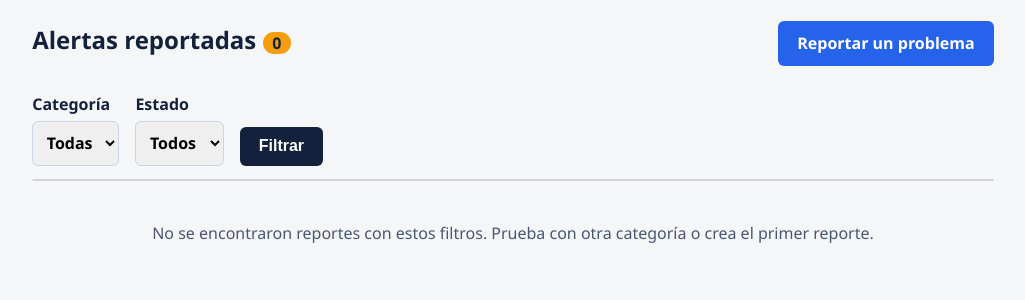
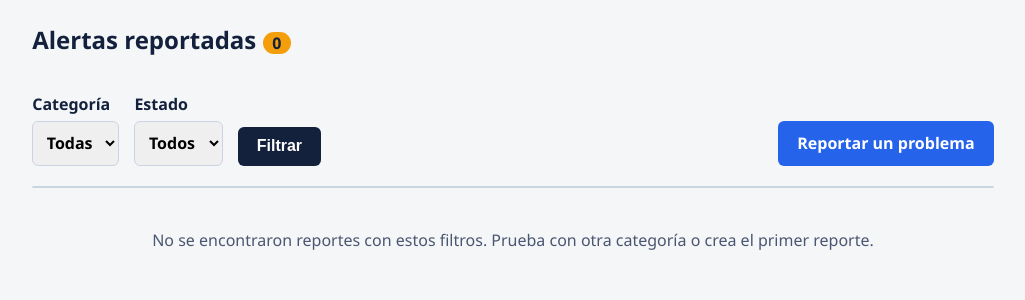
Before and after one commit to santiagoanalfonsora-ops/PublicAlert, a Flask app: template templates/mapa.html in a window 1280 px wide. Shown: the part 69-369 px from the top of the page, without its empty margins (127-1152 px from the left). Run offline with Flask 3, Linux system fonts and the light colour scheme; the template is opened without the code that fills it, so the values that code supplies are empty.

Commit message:
Leve correcion de los htmls

```diff
--- a/templates/mapa.html
+++ b/templates/mapa.html
@@ -1,4 +1,3 @@
-
 {% extends "base.html" %}
 {% block titulo %}Mapa de reportes · Public Alert{% endblock %}
 
@@ -9,15 +8,13 @@
         Alertas reportadas
         <span class="contador">{{ reportes|length }}</span>
     </h1>
-
-    <a class="btn" href="{{ url_for('reportar') }}">
-        Reportar un problema
-    </a>
 </div>
 
-<!-- FILTROS -->
-<form class="filtros" method="get">
+<!-- CONTENEDOR DE FILTROS Y BOTÓN -->
+<div style="display: flex; justify-content: space-between; align-items: flex-end; margin-bottom: 20px;">
 
+    <!-- FILTROS (Lado izquierdo) -->
+    <form class="filtros" method="get" style="display: flex; gap: 15px; align-items: flex-end; margin: 0;">
         <label>Categoría
             <select name="categoria">
                 <option value="">Todas</option>
@@ -43,6 +40,12 @@
         <button class="btn secundario" type="submit">Filtrar</button>
     </form>
 
+    <!-- BOTÓN DE REPORTE (Lado derecho) -->
+    <a class="btn" href="{{ url_for('reportar') }}">
+        Reportar un problema
+    </a>
+</div>
+
 <!-- MAPA -->
 <div class="mapa">
     {{ mapa|safe }}
@@ -50,100 +53,60 @@
 
 <!-- REPORTES -->
 {% if not reportes %}
-
     <p class="vacio">
         No se encontraron reportes con estos filtros.
         Prueba con otra categoría o crea el primer reporte.
     </p>
-
 {% else %}
-
 <ul class="lista">
-
     {% for r in reportes %}
-
     <li class="reporte-card">
-
         <!-- INFORMACIÓN DEL REPORTE -->
         <a href="{{ url_for('detalle', id=r.id) }}" class="reporte-enlace">
-
-            <img
-                src="{{ url_for('static', filename='uploads/' + r.foto) }}"
-                alt="Evidencia de {{ r.categoria }}"
-            >
-
+            <img src="{{ url_for('static', filename='uploads/' + r.foto) }}" alt="Evidencia de {{ r.categoria }}">
             <div class="reporte-info">
-
                 <strong>{{ r.categoria }}</strong>
-
                 <span class="estado">{{ r.estado }}</span>
-
                 <p>{{ r.descripcion[:90] }}</p>
-
-                <small>
-                    {{ r.fecha.strftime('%d/%m/%Y %H:%M') }}
-                </small>
-
+                <small>{{ r.fecha.strftime('%d/%m/%Y %H:%M') }}</small>
                 <p>
                     {% if r.calificaciones %}
                         <span class="nota-estrellas">
                             {{ '★' * (r.promedio|round|int) }}{{ '☆' * (5 - (r.promedio|round|int)) }}
                         </span>
-
-                        {{ '%.1f'|format(r.promedio) }} / 5
-                        ({{ r.calificaciones|length }})
+                        {{ '%.1f'|format(r.promedio) }} / 5 ({{ r.calificaciones|length }})
                     {% else %}
                         <span class="sub">Sin calificaciones</span>
                     {% endif %}
                 </p>
-
             </div>
-
         </a>
 
         <!-- BOTÓN INTEGRADO EN LA TARJETA -->
         <div class="afectacion">
-
             <div class="afectacion-titulo">
                 <span>📍</span>
                 <strong>Participación ciudadana</strong>
             </div>
-
             <div class="afectacion-contador">
-                👥
-                <strong>{{ r.total_afectados }}</strong>
-                personas afectadas por este reporte
+                👥 <strong>{{ r.total_afectados }}</strong> personas afectadas por este reporte
             </div>
 
             {% if r.id in mis_afectaciones %}
-
                 <button class="btn-afectado" type="button" disabled>
                     ✓ Ya indicaste que te afecta
                 </button>
-
             {% else %}
-
-                <form
-                    method="POST"
-                    action="{{ url_for('afectar_reporte', id=r.id) }}"
-                >
+                <form method="POST" action="{{ url_for('afectar_reporte', id=r.id) }}">
                     <button class="btn-afecta" type="submit">
                         Me afecta a mí
                     </button>
                 </form>
-
+            {% endif %}
+        </div>
+    </li>
+    {% endfor %}
+</ul>
 {% endif %}
 
-        </div>
-
-    </li>
-
-    {% endfor %}
-
-</ul>
-
-{% endif %}
-
-
-
 {% endblock %}
```
Also changed, not shown: static/uploads/4703d98b222e4a088da3d3fdd01cf2c9.jpg (added). Lines whose indentation alone changed are shown as unchanged.
